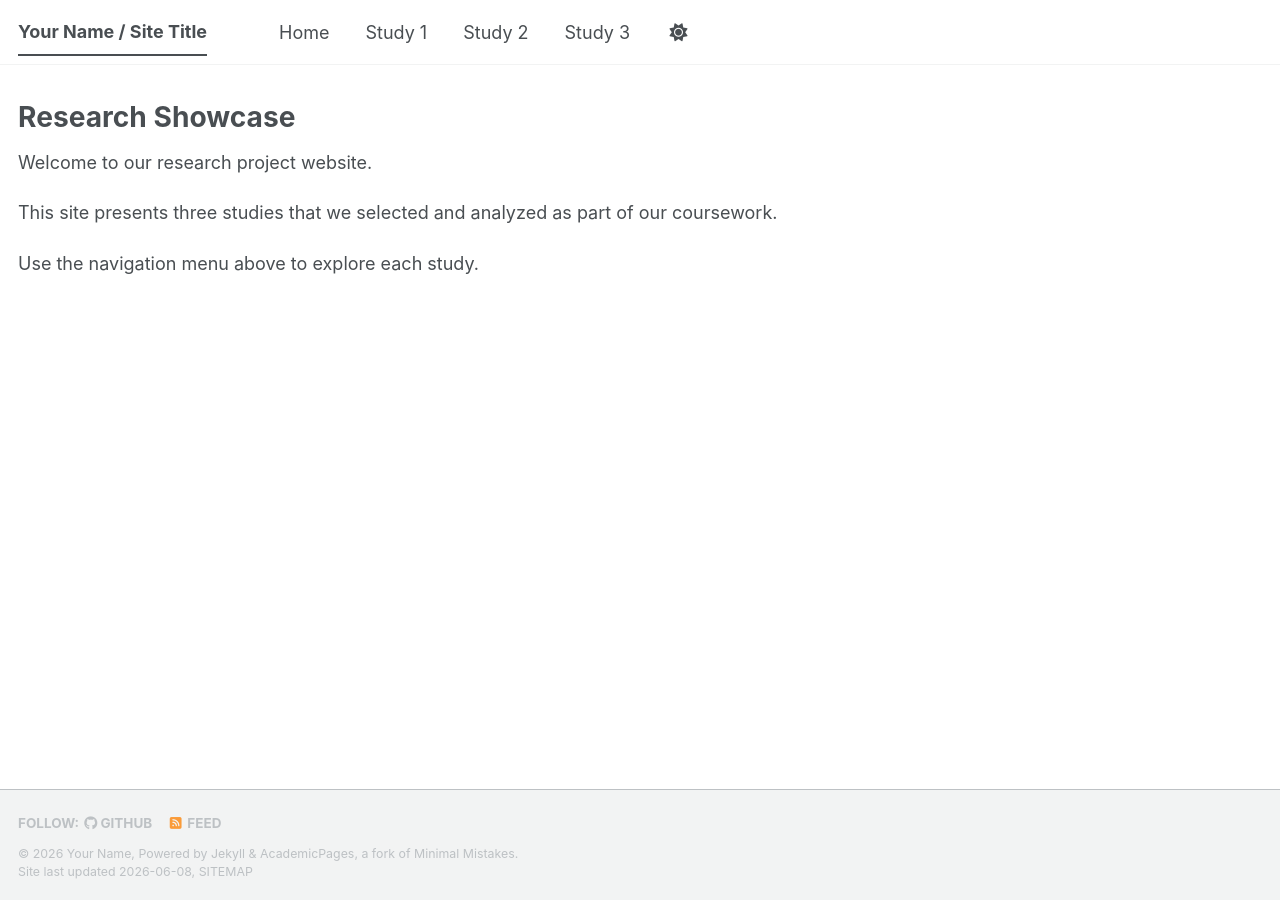
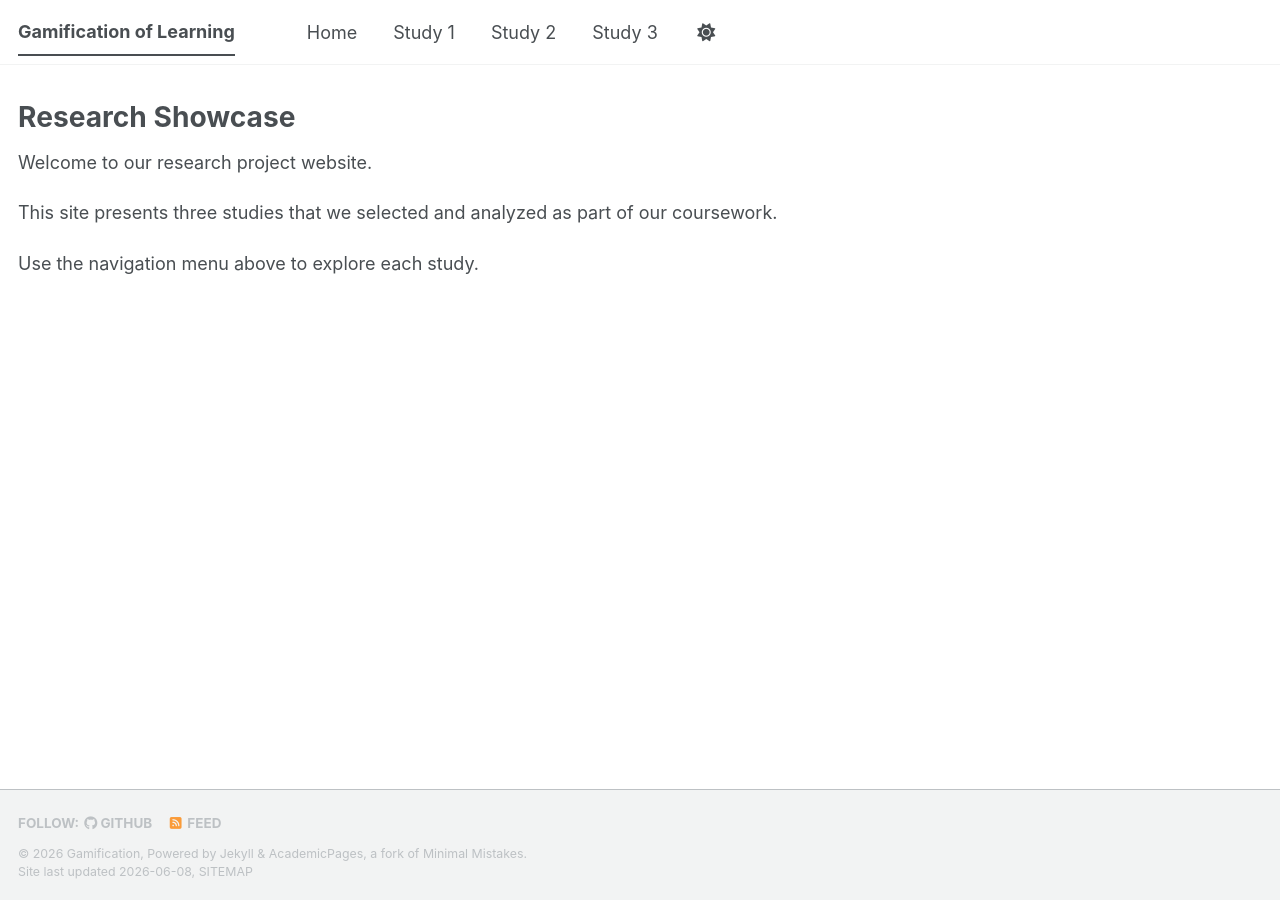
Before and after one commit to gutesy/gamification, a Jekyll site: the page built from _pages/about.md, in a window 1280 px wide. Built offline with Jekyll 4.4.1, drawn with Linux system fonts in a browser that asks for light colours; a script bundle is joined from its source files by our own code; library files that are not in the unit come from our copies.

Commit message:
Update _config.yml

```diff
--- a/_config.yml
+++ b/_config.yml
@@ -9,10 +9,10 @@
 # Basic Site Settings
 locale                   : "en-US"
 site_theme               : "default" # The available themes options are "default", "air", "sunrise", "mint", "dirt" and "contrast"
-title                    : "Your Name / Site Title"
+title                    : "Gamification of Learning"
 title_separator          : "-"
-name                     : &name "Your Name"
-description              : &description "Your Name's academic portfolio"   # Update this with a general description of your site, this is the default if not overridden by a page
+name                     : &name "Gamification"
+description              : &description "Individual studies from the meta-analysis The Gamification of Learning by Michael Sailer and Lisa Homner"   # Update this with a general description of your site, this is the default if not overridden by a page
 url: "https://gutesy.github.io"
 baseurl: "/gamification"
 repository: "gutesy/gamification"
```
